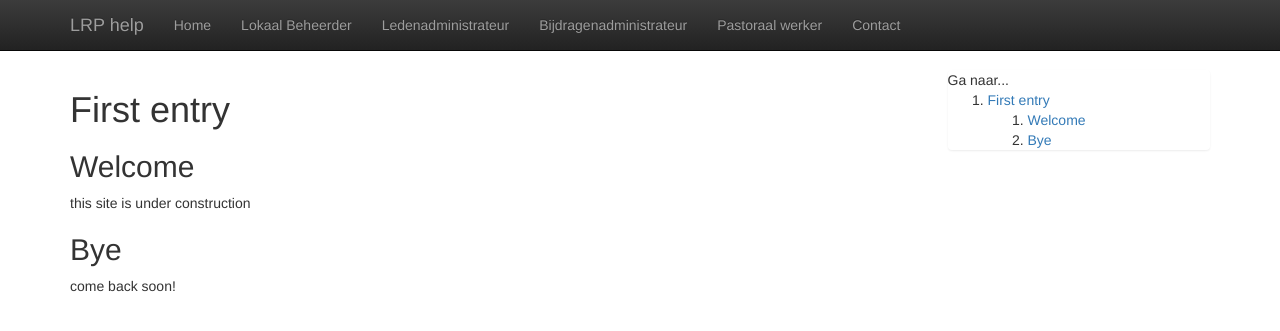
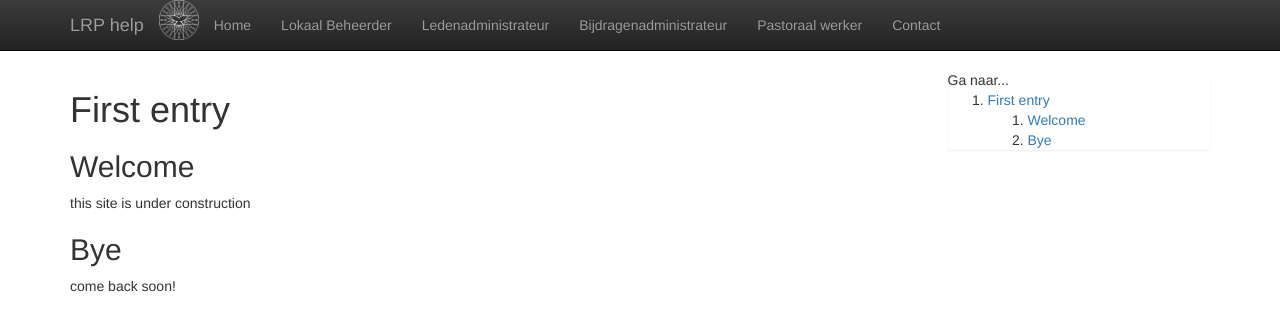
Before and after one commit to lrphelp/docs, a Jekyll site: the page built from index.md, in a window 1280 px wide. Shown: the top 331 px of the page. Built offline with Jekyll 4.4.1, drawn with Linux system fonts in a browser that asks for light colours.

Commit message:
Update default.html

```diff
--- a/_layouts/default.html
+++ b/_layouts/default.html
@@ -26,7 +26,8 @@
 			<nav class="navbar navbar-fixed-top navbar-inverse">
 			  <div class="container">
 				<div class="navbar-header">
-				  <button type="button" class="navbar-toggle collapsed" data-toggle="collapse" data-target="#navbar" aria-expanded="false" aria-controls="navbar">
+					<img src="/pics/PKN-logo-rond-wit.png" alt="PKN" style="height: 40px;">
+  					<button type="button" class="navbar-toggle collapsed" data-toggle="collapse" data-target="#navbar" aria-expanded="false" aria-controls="navbar">
 					<span class="sr-only">Toggle navigation</span>
 					<span class="icon-bar"></span>
 					<span class="icon-bar"></span>
```
